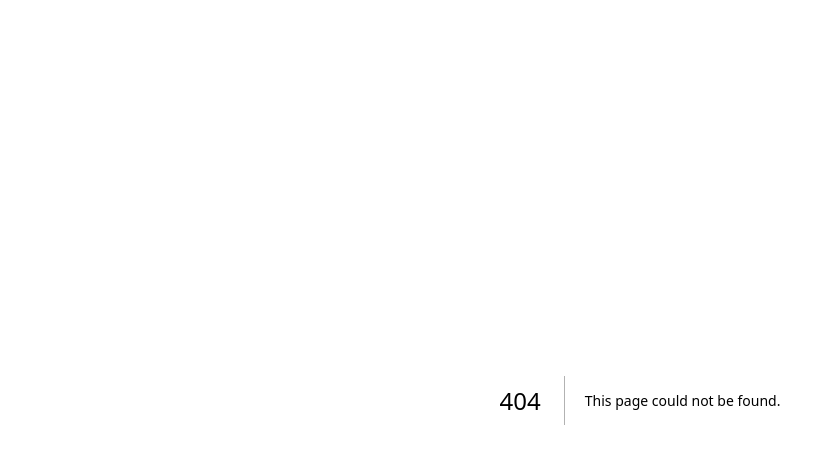
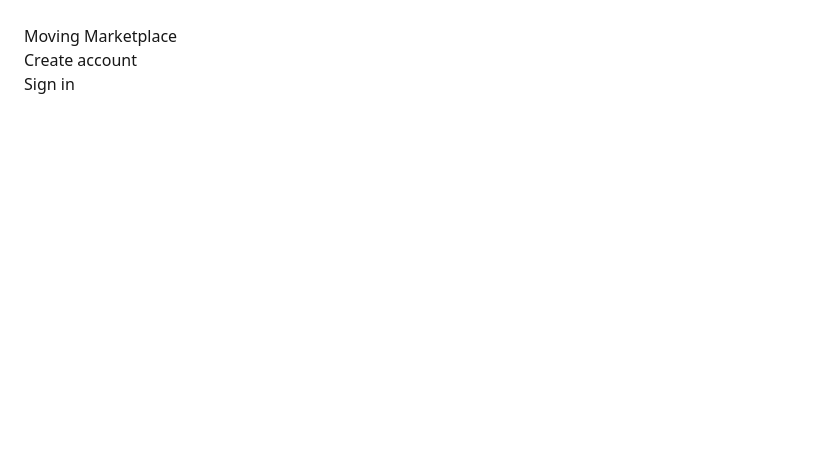
Before and after one commit to RSadmin94/moving-marketplace, a Next.js app: page / in a window 1280 px wide. Before the commit this address had no page. Shown: the top 464 px of the page, without its empty margins (0-818 px from the left). Built offline with nearby package versions, Linux system fonts and the light colour scheme.

Commit message:
Phase 2 fix: proxy Clerk middleware + auth routes + prisma generate

```diff
--- /dev/null
+++ b/app/page.tsx
@@ -0,0 +1,11 @@
+export default function Page() {
+  return (
+    <main style={{ padding: 24, fontFamily: "system-ui, -apple-system, Segoe UI, Roboto, Arial" }}>
+      <h1>Moving Marketplace</h1>
+      <ul>
+        <li><a href="/sign-up">Create account</a></li>
+        <li><a href="/sign-in">Sign in</a></li>
+      </ul>
+    </main>
+  );
+}
--- a/app/sign-in/[[...sign-in]]/page.tsx
+++ b/app/sign-in/[[...sign-in]]/page.tsx
@@ -1,5 +1,2 @@
 import { SignIn } from "@clerk/nextjs";
-
-export default function Page() {
-  return <SignIn />;
-}
+export default function Page() { return <SignIn />; }
--- a/app/sign-up/[[...sign-up]]/page.tsx
+++ b/app/sign-up/[[...sign-up]]/page.tsx
@@ -1,5 +1,2 @@
 import { SignUp } from "@clerk/nextjs";
-
-export default function Page() {
-  return <SignUp />;
-}
+export default function Page() { return <SignUp />; }
--- /dev/null
+++ b/proxy.ts
@@ -0,0 +1,19 @@
+import { clerkMiddleware, createRouteMatcher } from "@clerk/nextjs/server";
+
+const isPublicRoute = createRouteMatcher([
+  "/",
+  "/sign-in(.*)",
+  "/sign-up(.*)",
+  "/api/health",
+  "/api/webhooks(.*)",
+]);
+
+export default clerkMiddleware(async (auth, request) => {
+  if (!isPublicRoute(request)) {
+    await auth.protect();
+  }
+});
+
+export const config = {
+  matcher: ["/((?!.*\\..*|_next).*)", "/", "/(api|trpc)(.*)"],
+};
```
